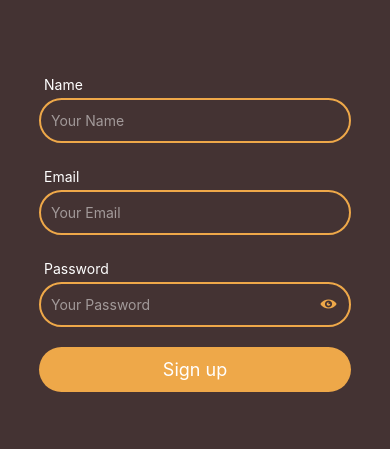
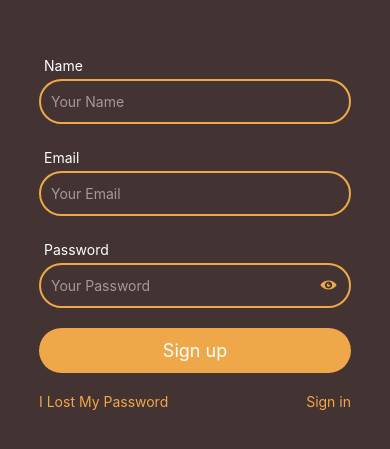
Before and after one commit to Mldamico/spoty-rn, a React Native app: screen / in a window 390 px wide. Shown: the part 191-640 px from the top of the page. Built offline with nearby package versions, Linux system fonts and the light colour scheme.

Commit message:
Link button

```diff
--- /dev/null
+++ b/src/ui/AppLink.tsx
@@ -0,0 +1,26 @@
+import {Pressable, StyleSheet, Text} from 'react-native';
+import React, {FC} from 'react';
+import colors from '@utils/colors';
+
+interface Props {
+  title: string;
+  onPress?(): void;
+}
+
+const AppLink: FC<Props> = ({title, onPress}) => {
+  return (
+    <Pressable>
+      <Text style={styles.title} onPress={onPress}>
+        {title}
+      </Text>
+    </Pressable>
+  );
+};
+
+export default AppLink;
+
+const styles = StyleSheet.create({
+  title: {
+    color: colors.SECONDARY,
+  },
+});
--- a/src/views/auth/SignUp.tsx
+++ b/src/views/auth/SignUp.tsx
@@ -6,6 +6,7 @@
 import Form from '@components/form';
 import SubmitBtn from '@components/form/SubmitBtn';
 import PasswordVisibilityIcon from '@ui/PasswordVisibilityIcon';
+import AppLink from '@ui/AppLink';
 const signupSchema = yup.object({
   name: yup
     .string()
@@ -66,6 +67,10 @@
             onRightIconPress={() => setSecureEntry(!secureEntry)}
           />
           <SubmitBtn title="Sign up" />
+          <View style={styles.linkContainer}>
+            <AppLink title="I Lost My Password" />
+            <AppLink title="Sign in" />
+          </View>
         </View>
       </Form>
     </SafeAreaView>
@@ -81,6 +86,12 @@
     alignItems: 'center',
     justifyContent: 'center',
   },
+  linkContainer: {
+    flexDirection: 'row',
+    justifyContent: 'space-between',
+    alignItems: 'center',
+    marginTop: 20,
+  },
   formContainer: {
     width: '80%',
   },
```
